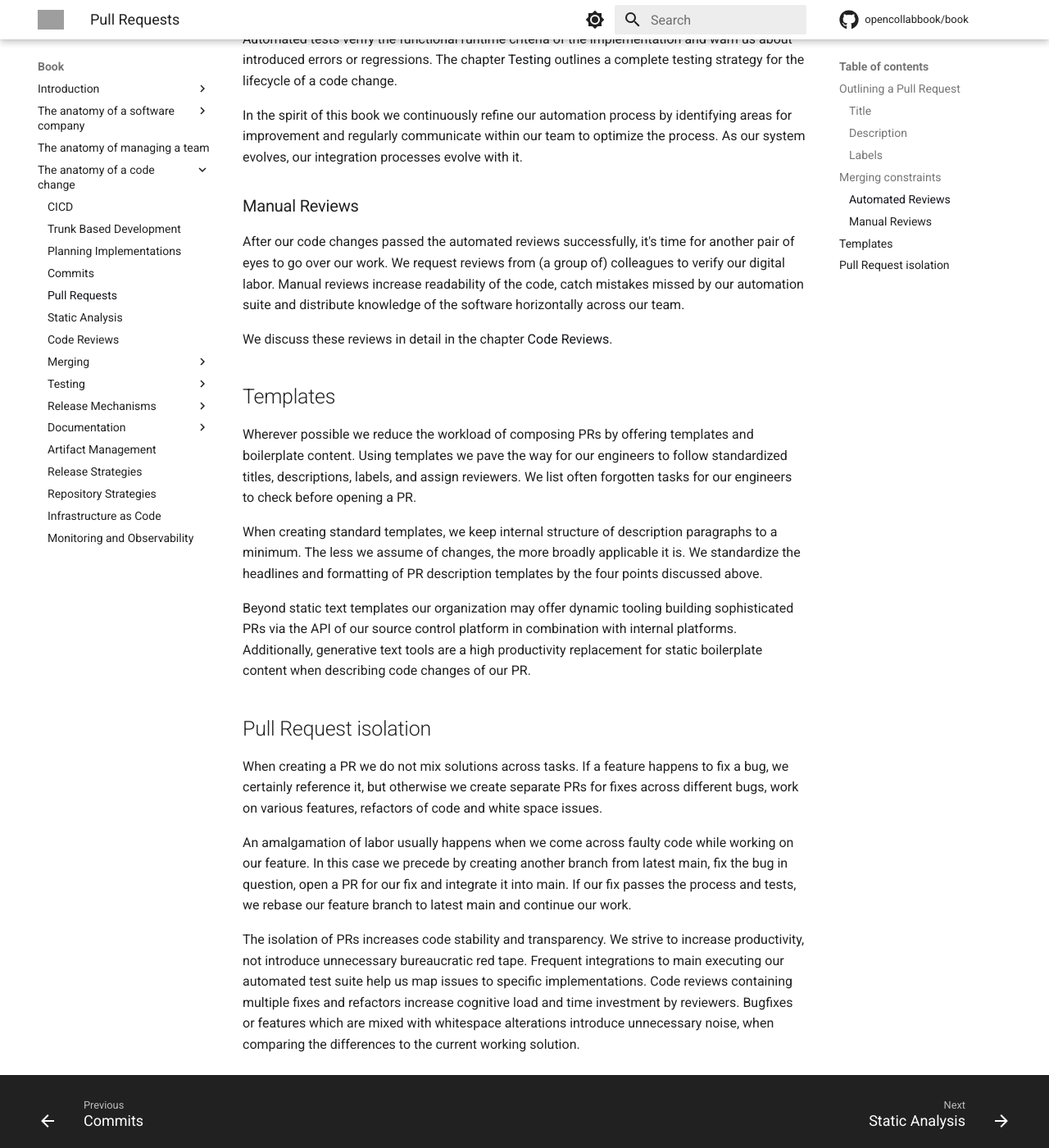
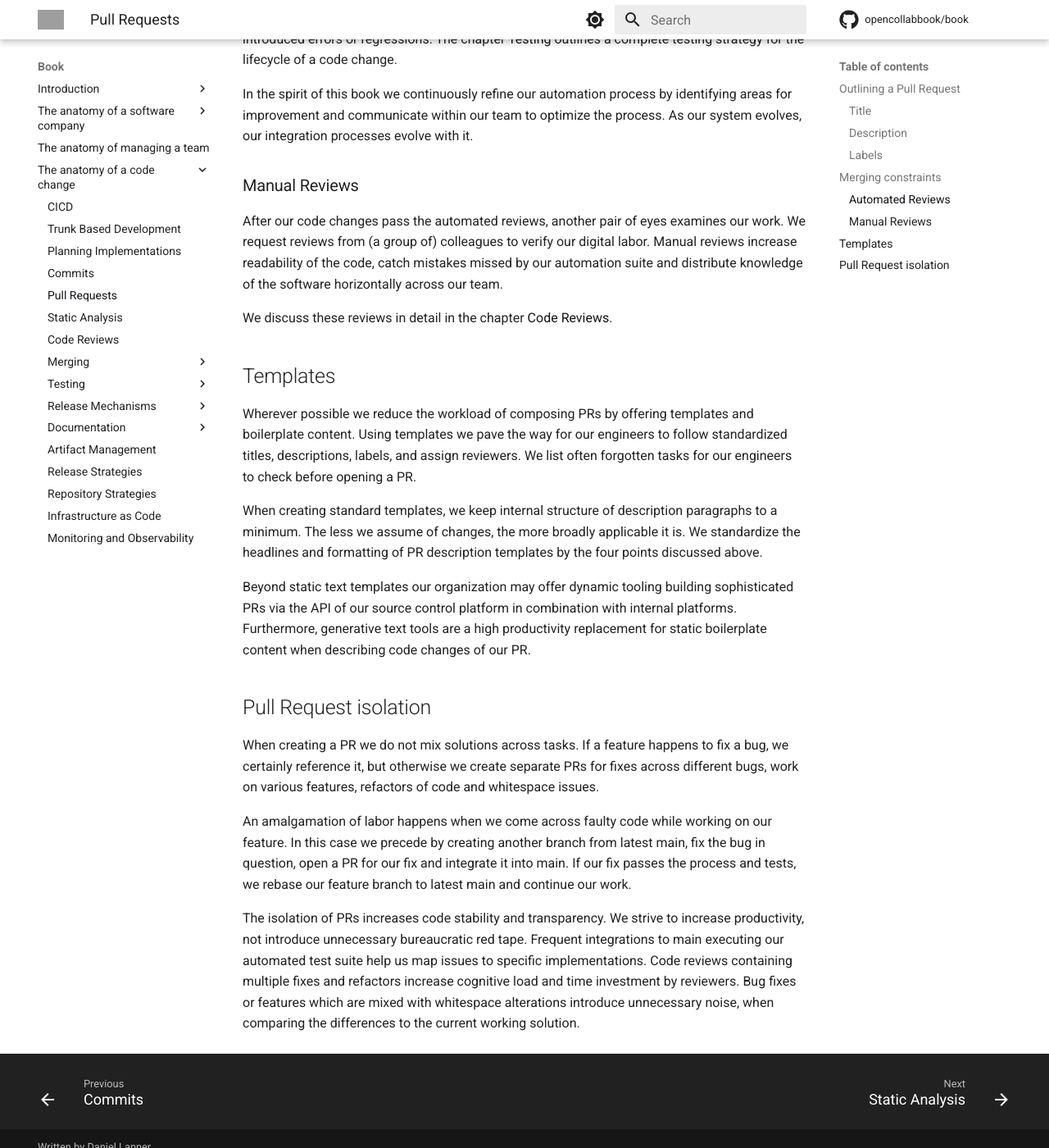
Before and after one commit to engineering-collaboration/book, an MkDocs documentation site: the page built from docs/book/anatomy-of-a-code-change/pull-requests.md, in a window 1280 px wide and 1400 px high, scrolled down 2417 px. Shown: the whole window at 82% size. Built offline with MkDocs 1.6.1 and Material for MkDocs 9.7.7, drawn with Linux system fonts in a browser that asks for light colours; comment, search, counter and statistics services are not loaded; some of the changed text lies outside the part shown; grey boxes are pictures that could not be loaded.

Commit message:
Fix vale errors

```diff
--- a/docs/book/anatomy-of-a-code-change/pull-requests.md
+++ b/docs/book/anatomy-of-a-code-change/pull-requests.md
@@ -1,10 +1,10 @@
 # Pull Requests
 
-Once we are satisfied with the state of our development branch and believe our changes are ready to be integrated into main, we open a pull request (PR). PRs pave the way for successfully introducing high quality changes into our main branch and ultimately our product. All serious source control platforms offer automation, tooling, and UIs for creating and reviewing PRs.
+Once we are satisfied with the state of our development branch and believe our changes are ready to be integrated into main, we open a pull request (PR). PRs pave the way for introducing high quality changes into our main branch and ultimately our product. All serious source control platforms offer automation, tooling, and UIs for creating and reviewing PRs.
 
 ## Outlining a Pull Request
 
-We establish clear guidelines on how to structure our PRs and design a streamlined process with automated and manual steps for accepting a change. We do not advocate for any specific source control platform or their implementation of PRs. As with all things, differing solutions come with various pros and cons. That being said, at the very least our PRs consist of the following attributes.
+We establish clear guidelines on how to structure our PRs and design a streamlined process with automated and manual steps for accepting a change. We do not advocate for any specific source control platform or their implementation of PRs. As with all things, differing solutions come with various pros and cons. That being said, PRs tend to consist of the following attributes.
 
 ### Title
 
@@ -25,33 +25,33 @@ We have the opportunity to share more detailed information within the descriptio
 - If necessary, we place meta data exceeding the form of a label as comments in the first lines of the description. These are invisible to readers and will be loaded first by runners.
 - The first visible part of a description consists of a short paragraph summarizing the changes. Should these changes be extensive, we begin with a TL;DR section. As a general rule, we choose to share information that gives context for the code review and keep it short to reduce cognitive load.
 - To improve the context, we reference all necessary internal resources, such as the URLs to our ticket and the design doc. These are resources relating to our task itself, not resources relating to our implementation.
-- Finally, we complete the description with information aimed for future documentation, rather than the code review. We document our decisions and findings as discussed in [Documenting Decisions](). We append benchmark data of libraries, note the pros and cons of our decision and discuss future TODOs. While relevant documentation of code should be contained to comments in the source code itself, this section covers information to verbose for code comments and helpful to colleagues searching for intention behind changes.
+- Lastly, we complete the description with information aimed for future documentation, rather than the code review. We document our decisions and findings as discussed in [Documenting Decisions](). We append benchmark data of libraries, note the pros and cons of our decision and discuss future to-dos. While relevant documentation of code should be contained to comments in the source code itself, this section covers information to verbose for code comments and helpful to colleagues searching for intention behind changes.
 
 ### Labels
 
 We label PRs to kick off specific automation tasks, and to subsequently filter them for specific categories. Using labels, we describe the nature of the development task, the severity of the changes, organizational information, the status of our task, and whatever else makes sense to us.
 
-As a label is only a single point of information we consider what information we append as a label. For enterprise scale organizations, certain data may be added as commented meta data into the description, and other data may be ill-formed to be attached to a PR in the first place and is better suited to be requested from a different platform.
+As a label represents single point of information, we consider what information we append as a label. For enterprise scale organizations, certain data may be added as commented meta data into the description, and other data may be ill-formed to be attached to a PR in the first place and is better suited to be requested from a different platform.
 
 ## Merging constraints
 
 We subjugate requested integrations to a certain amount of scrutiny. This scrutiny comes in the form of automated reviews and manual reviews to ensure high quality code integrations. A branch that passes tests is also referred to as being "green".
 
-For every step we provide context why that particular constrain exists to make it feel less arbitrary. People are less likely to push back against rules when there is a clear reason behind them.
+For every step we provide context why that particular constrain exists to make it feel less arbitrary. People are less inclined to push back against rules when there is a clear reason behind them.
 
 ### Automated Reviews
 
 Successful implementations of TBD and CICD into our organization center around automation and constant improvement of processes and said automation. The first gating process of analyzing code changes of a pull request executes light-weight operations to verify the state of our development branch.
 
-[Static Analysis]() checks how we structure and write our implementation. Rather than executing the software, automated code-linting and style-checks ensure that our changes meet the required standards. This process identifies agreed upon standards, such as naming conventions, whitespace, and error handling and flags the use of blacklisted libraries, legacy code, or deprecated implementations.
+[Static Analysis]() checks how we structure and write our implementation. Rather than executing the software, automated code-linting and style-checks ensure that our changes meet the required standards. This process identifies agreed upon standards, such as naming conventions, whitespace, and error handling and flags the use of disallowed libraries, legacy code, or deprecated implementations.
 
 Automated tests verify the functional runtime criteria of the implementation and warn us about introduced errors or regressions. The chapter [Testing](./testing/README.md) outlines a complete testing strategy for the lifecycle of a code change.
 
-In the spirit of this book we continuously refine our automation process by identifying areas for improvement and regularly communicate within our team to optimize the process. As our system evolves, our integration processes evolve with it.
+In the spirit of this book we continuously refine our automation process by identifying areas for improvement and communicate within our team to optimize the process. As our system evolves, our integration processes evolve with it.
 
 ### Manual Reviews
 
-After our code changes passed the automated reviews successfully, it's time for another pair of eyes to go over our work. We request reviews from (a group of) colleagues to verify our digital labor. Manual reviews increase readability of the code, catch mistakes missed by our automation suite and distribute knowledge of the software horizontally across our team.
+After our code changes pass the automated reviews, another pair of eyes examines our work. We request reviews from (a group of) colleagues to verify our digital labor. Manual reviews increase readability of the code, catch mistakes missed by our automation suite and distribute knowledge of the software horizontally across our team.
 
 We discuss these reviews in detail in the chapter [Code Reviews]().
 
@@ -61,12 +61,12 @@ Wherever possible we reduce the workload of composing PRs by offering templates
 
 When creating standard templates, we keep internal structure of description paragraphs to a minimum. The less we assume of changes, the more broadly applicable it is. We standardize the headlines and formatting of PR description templates by the four points discussed above.
 
-Beyond static text templates our organization may offer dynamic tooling building sophisticated PRs via the API of our source control platform in combination with internal platforms. Additionally, generative text tools are a high productivity replacement for static boilerplate content when describing code changes of our PR.
+Beyond static text templates our organization may offer dynamic tooling building sophisticated PRs via the API of our source control platform in combination with internal platforms. Furthermore, generative text tools are a high productivity replacement for static boilerplate content when describing code changes of our PR.
 
 ## Pull Request isolation
 
-When creating a PR we do not mix solutions across tasks. If a feature happens to fix a bug, we certainly reference it, but otherwise we create separate PRs for fixes across different bugs, work on various features, refactors of code and white space issues.
+When creating a PR we do not mix solutions across tasks. If a feature happens to fix a bug, we certainly reference it, but otherwise we create separate PRs for fixes across different bugs, work on various features, refactors of code and whitespace issues.
 
-An amalgamation of labor usually happens when we come across faulty code while working on our feature. In this case we precede by creating another branch from latest main, fix the bug in question, open a PR for our fix and integrate it into main. If our fix passes the process and tests, we rebase our feature branch to latest main and continue our work.
+An amalgamation of labor happens when we come across faulty code while working on our feature. In this case we precede by creating another branch from latest main, fix the bug in question, open a PR for our fix and integrate it into main. If our fix passes the process and tests, we rebase our feature branch to latest main and continue our work.
 
-The isolation of PRs increases code stability and transparency. We strive to increase productivity, not introduce unnecessary bureaucratic red tape. Frequent integrations to main executing our automated test suite help us map issues to specific implementations. Code reviews containing multiple fixes and refactors increase cognitive load and time investment by reviewers. Bugfixes or features which are mixed with whitespace alterations introduce unnecessary noise, when comparing the differences to the current working solution.
+The isolation of PRs increases code stability and transparency. We strive to increase productivity, not introduce unnecessary bureaucratic red tape. Frequent integrations to main executing our automated test suite help us map issues to specific implementations. Code reviews containing multiple fixes and refactors increase cognitive load and time investment by reviewers. Bug fixes or features which are mixed with whitespace alterations introduce unnecessary noise, when comparing the differences to the current working solution.
```
Also changed, not shown: docs/book/anatomy-of-a-code-change/planning-implementations.md (+1 -1 lines), docs/book/anatomy-of-a-code-change/testing/README.md (+1 -1 lines), 1 other file.
